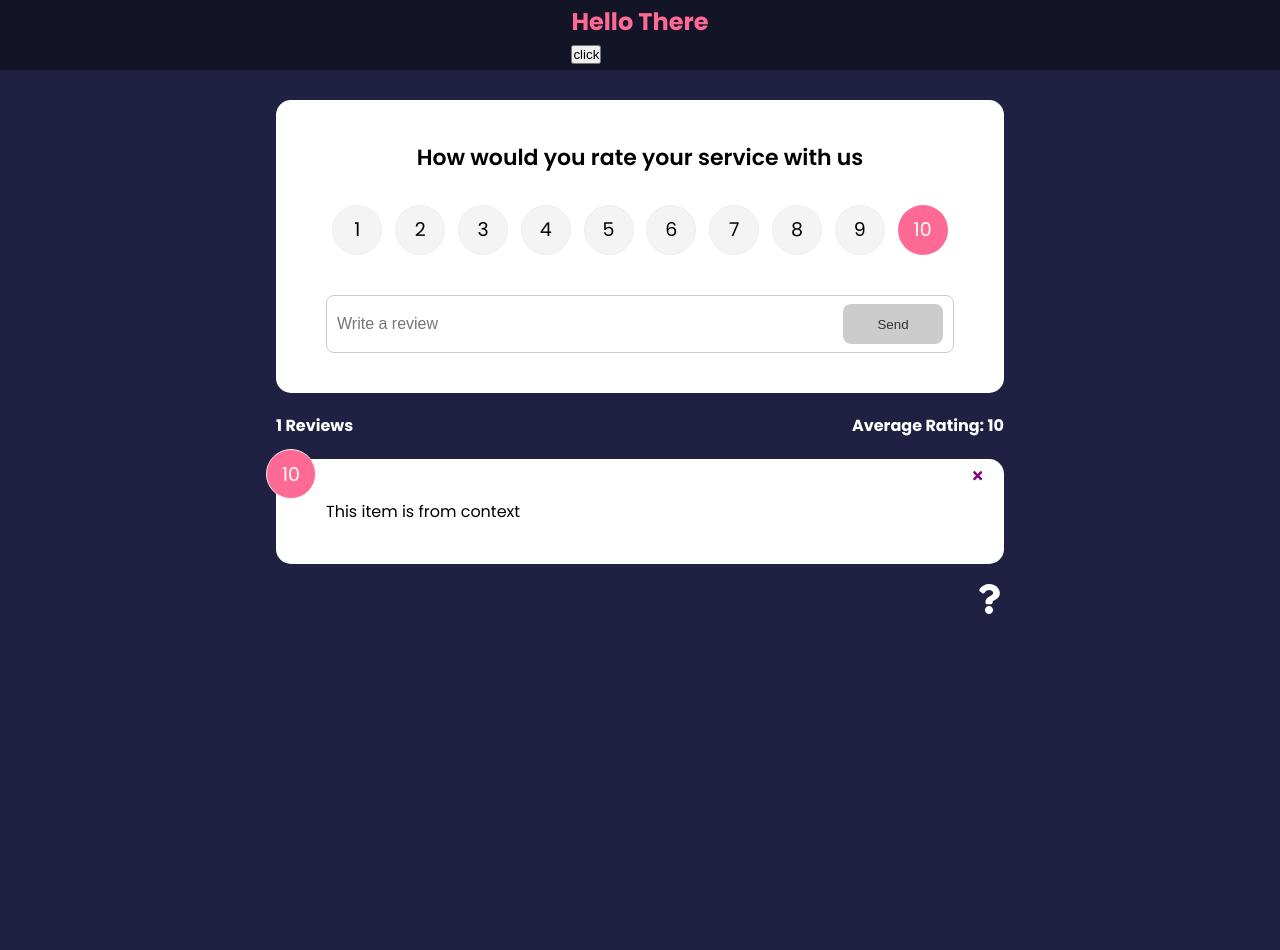
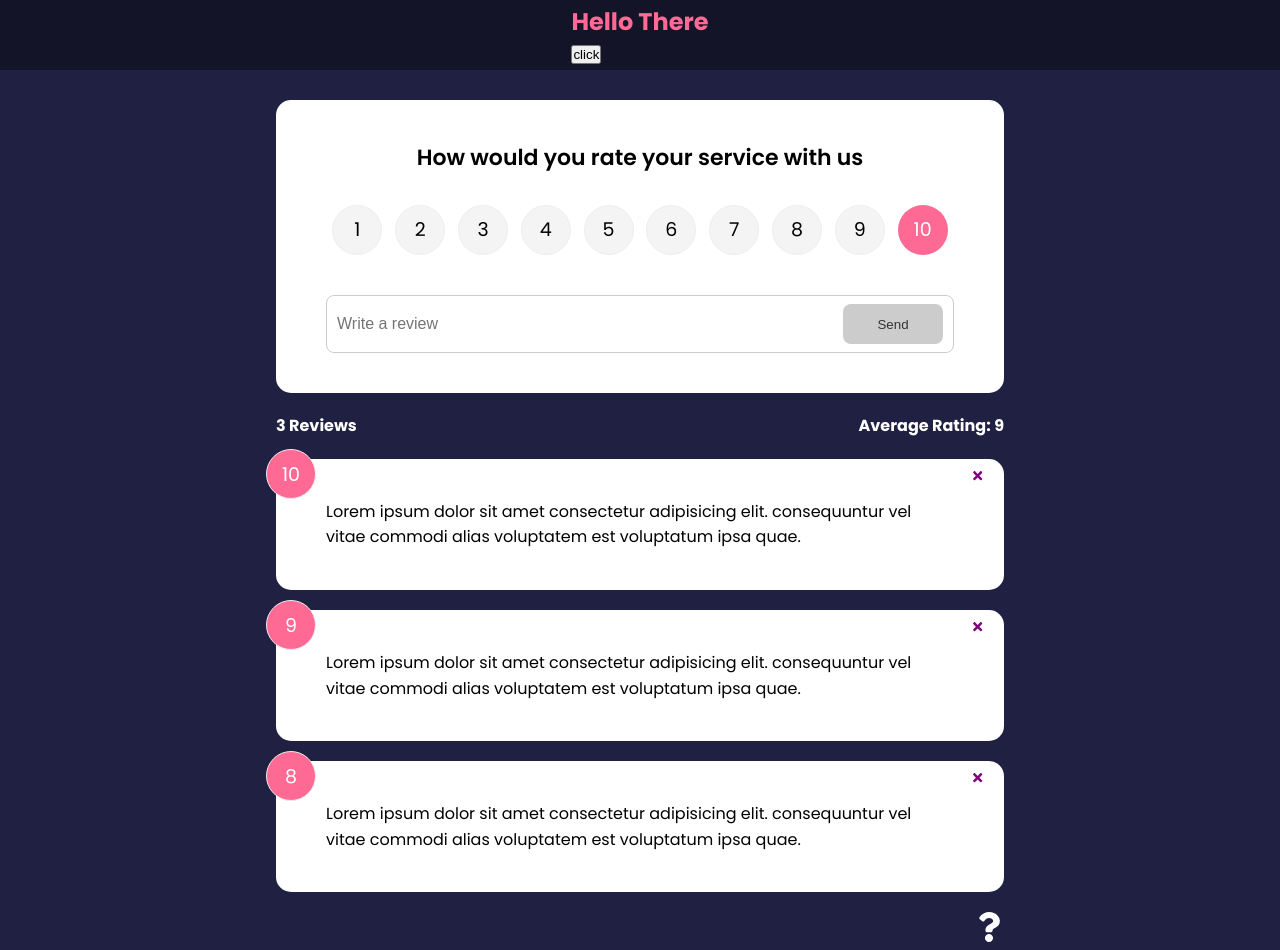
Before and after one commit to Hosseinht/rateapp-react, a React (Create React App) app: page / in a window 1280 px wide. Before the commit the page ends 800 px from the top, so only its background shows below. Built offline with nearby package versions, Linux system fonts and the light colour scheme.

Commit message:
Moving Functions to Context

```diff
--- a/src/App.js
+++ b/src/App.js
@@ -1,9 +1,6 @@
-import {v4 as uuidv4} from 'uuid'
 import {BrowserRouter as Router, Route, Routes} from "react-router-dom";
 import Header from "./components/Header";
 import RateList from "./components/RateList";
-import RateData from "./data/RateData";
-import {useState} from "react";
 import RateStats from "./components/RateStats";
 import RateForm from "./components/RateForm";
 import AboutPage from "./pages/AboutPage";
@@ -12,36 +9,19 @@
 
 
 function App() {
-    const [rateData, setRateData] = useState(RateData)
-    const [reverse, setReverse] = useState(false)
 
-    const deleteRateData = (id) => {
-        if (window.confirm('Are you sure you want to delete?'))
-            setRateData(rateData.filter((item) =>
-                item.id !== id
-            ))
-    }
-
-    const addRate = (newRate) => {
-        newRate.id = uuidv4()
-        setRateData([newRate, ...rateData])
-        // state is immutable so we can't just push on to it we need to make a copy of it
-    }
 
     return (
         <RateProvider>
             <Router>
-                <Header reverse={reverse} setReverse={setReverse}/>
+                <Header />
                 <div className='container'>
                     <Routes>
                         <Route exact path='/' element={
                             <>
-                                <RateForm handleAdd={addRate}/>
+                                <RateForm/>
                                 <RateStats/>
-                                <RateList
-                                    reverse={reverse}
-                                    handleDelete={deleteRateData}
-                                />
+                                <RateList/>
                             </>
                         }>
                         </Route>
@@ -55,3 +35,49 @@
 }
 
 export default App;
+
+
+// function App() {
+//     const [rateData, setRateData] = useState(RateData)
+//     const [reverse, setReverse] = useState(false)
+//
+//     const deleteRateData = (id) => {
+//         if (window.confirm('Are you sure you want to delete?'))
+//             setRateData(rateData.filter((item) =>
+//                 item.id !== id
+//             ))
+//     }
+//
+//     const addRate = (newRate) => {
+//         newRate.id = uuidv4()
+//         setRateData([newRate, ...rateData])
+//         // state is immutable so we can't just push on to it we need to make a copy of it
+//     }
+//
+//     return (
+//         <RateProvider>
+//             <Router>
+//                 <Header reverse={reverse} setReverse={setReverse}/>
+//                 <div className='container'>
+//                     <Routes>
+//                         <Route exact path='/' element={
+//                             <>
+//                                 <RateForm handleAdd={addRate}/>
+//                                 <RateStats/>
+//                                 <RateList
+//                                     reverse={reverse}
+//                                     handleDelete={deleteRateData}
+//                                 />
+//                             </>
+//                         }>
+//                         </Route>
+//                         <Route path='/about' element={<AboutPage/>}/>
+//                     </Routes>
+//                     <AboutIconLink/>
+//                 </div>
+//             </Router>
+//         </RateProvider>
+//     );
+// }
+//
+// export default App;
--- a/src/components/Header.jsx
+++ b/src/components/Header.jsx
@@ -1,8 +1,9 @@
 import PropTypes from 'prop-types';
-import Card from "./shared/Card";
-import {useState} from "react";
+import {useContext} from "react";
+import RateContext from "../context/RateContext";
 
-function Header({text, bgColor, textColor, reverse, setReverse}) {
+function Header({text, bgColor, textColor}) {
+    const {reverse, setReverse} = useContext(RateContext)
     const headerStyles = {
         backgroundColor : bgColor,
         color : textColor,
--- a/src/components/RateForm.jsx
+++ b/src/components/RateForm.jsx
@@ -1,11 +1,15 @@
-import {useState} from "react";
+import {useContext, useState} from "react";
 import Card from "./shared/Card";
 import Button from "./shared/Button";
 import RatingSelect from "./RatingSelect";
+import RateContext from "../context/RateContext";
 
 // when we have a form we are gonna have a piece of state for each input in that form
-const RateForm = ({select, handleAdd}) => {
+const RateForm = ({select}) => {
     // whatever we type in input we want it to put in tex. so onChange={handleTextChange}
+
+    const {addRate} = useContext(RateContext)
+
 
     const [text, setText] = useState('')
     const [rating, setRating] = useState(10)
@@ -43,7 +47,7 @@
                 rating
             }
             // now we need to call a function in app level
-            handleAdd(newRate)
+            addRate(newRate)
             setText('')
         }
     }
@@ -71,3 +75,74 @@
 };
 
 export default RateForm;
+
+
+
+// const RateForm = ({select, handleAdd}) => {
+//     // whatever we type in input we want it to put in tex. so onChange={handleTextChange}
+//
+//     const [text, setText] = useState('')
+//     const [rating, setRating] = useState(10)
+//     const [btnDisabled, setBtnDisabled] = useState(true)
+//     const [message, setMessage] = useState('')
+//
+//     const handleTextChange = (e) => {
+//         if (text === '') {
+//             setBtnDisabled(true)
+//             setMessage(null)
+//             // setMessage = null because when there is no text no message should be shown
+//         } else if (text !== '' && text.trim().length <= 10) {
+//             // trim = no white space
+//             setBtnDisabled(true)
+//             setMessage('Text must be at least 10 characters')
+//         } else {
+//             setBtnDisabled(false)
+//             setMessage(null)
+//         }
+//         // event parameter(e)? we need to get whatever being typed in
+//         setText(e.target.value)
+//     }
+//
+//     // Event handler for submitting form
+//     const handleSubmit = (e) => {
+//         // default behaviour is submitting to the actual file
+//         e.preventDefault()
+//         // even thou we manage it in handleTextChange, client can do
+//         // something like un disable the button using tools in chrome
+//         if (text.trim().length > 10) {
+//             const newRate = {
+//                 // text:text,
+//                 // rating:rating
+//                 text,
+//                 rating
+//             }
+//             // now we need to call a function in app level
+//             handleAdd(newRate)
+//             setText('')
+//         }
+//     }
+//
+//     return (
+//         <Card>
+//             <form onSubmit={handleSubmit}>
+//                 <h2>How would you rate your service with us</h2>
+//                 <RatingSelect select={(rating) => setRating(rating)}/>
+//                 <div className="input-group">
+//                     <input
+//                         onChange={handleTextChange}
+//                         type="text"
+//                         placeholder='Write a review'
+//                         value={text}
+//                     />
+//                     <Button type='submit' isDisabled={btnDisabled}>Send</Button>
+//                 </div>
+//                 {message && <div className='message'>{message}</div>}
+//             </form>
+//         </Card>
+//
+//
+//     );
+// };
+//
+// export default RateForm;
+//
--- a/src/components/RateItem.jsx
+++ b/src/components/RateItem.jsx
@@ -1,8 +1,10 @@
 import Card from "./shared/Card";
 import {FaTimes} from "react-icons/fa";
-import {useState} from "react";
+import {useContext} from "react";
+import RateContext from "../context/RateContext";
 
-const RateItem = ({item, reverse, handleDelete}) => {
+const RateItem = ({item}) => {
+    const {deleteRateData, reverse} = useContext(RateContext)
     // const handleClick = (gooz) => {
     //     console.log(gooz)
     //     // gooz is id
@@ -10,7 +12,7 @@
     return (
         <Card reverse={reverse}>
             <div className="num-display">{item.rating}</div>
-            <button onClick={() => handleDelete(item.id)} className="close">
+            <button onClick={() => deleteRateData(item.id)} className="close">
                 <FaTimes color='purple'/>
             </button>
             <div className="text-display">{item.text}</div>
@@ -20,3 +22,23 @@
 };
 
 export default RateItem;
+
+
+// const RateItem = ({item, reverse, handleDelete}) => {
+//     // const handleClick = (gooz) => {
+//     //     console.log(gooz)
+//     //     // gooz is id
+//     // }
+//     return (
+//         <Card reverse={reverse}>
+//             <div className="num-display">{item.rating}</div>
+//             <button onClick={() => handleDelete(item.id)} className="close">
+//                 <FaTimes color='purple'/>
+//             </button>
+//             <div className="text-display">{item.text}</div>
+//             {/*<button onClick={() => setReverse(!reverse)}>click</button>*/}
+//         </Card>
+//     );
+// };
+//
+// export default RateItem;
--- a/src/components/RateList.jsx
+++ b/src/components/RateList.jsx
@@ -4,7 +4,7 @@
 import RateContext from "../context/RateContext";
 
 
-const RateList = ({ reverse, handleDelete}) => {
+const RateList = () => {
     const {rateData} = useContext(RateContext)
     console.log(rateData)
 
@@ -22,10 +22,8 @@
                         exit={{opacity: 0}}
                     >
                         <RateItem
-                            reverse={reverse}
                             key={item.id}
                             item={item}
-                            handleDelete={handleDelete}
                         />
                     </motion.div>
                 ))}
--- a/src/context/RateContext.js
+++ b/src/context/RateContext.js
@@ -1,20 +1,51 @@
 import {createContext, useState} from "react";
+import {v4 as uuidv4} from "uuid";
 
 
 const RateContext = createContext()
 
 export const RateProvider = ({children}) => {
+    const [reverse, setReverse] = useState(false)
     const [rateData, setRateData] = useState([
         {
             id: 1,
-            text: "This item is from context",
-            rating: 10
-        }
+            rating: 10,
+            text: 'Lorem ipsum dolor sit amet consectetur adipisicing elit. consequuntur vel vitae commodi alias voluptatem est voluptatum ipsa quae.',
+        },
+        {
+            id: 2,
+            rating: 9,
+            text: 'Lorem ipsum dolor sit amet consectetur adipisicing elit. consequuntur vel vitae commodi alias voluptatem est voluptatum ipsa quae.',
+        },
+        {
+            id: 3,
+            rating: 8,
+            text: 'Lorem ipsum dolor sit amet consectetur adipisicing elit. consequuntur vel vitae commodi alias voluptatem est voluptatum ipsa quae.',
+        },
     ])
+
+    const deleteRateData = (id) => {
+        if (window.confirm('Are you sure you want to delete?'))
+            setRateData(rateData.filter((item) =>
+                item.id !== id
+            ))
+    }
+
+    const addRate = (newRate) => {
+        newRate.id = uuidv4()
+        setRateData([newRate, ...rateData])
+        // state is immutable so we can't just push on to it we need to make a copy of it
+    }
+
+
     return (
         <RateContext.Provider value={{
             // rateData:rateData,
             rateData,
+            deleteRateData,
+            addRate,
+            reverse,
+            setReverse
         }}>
             {/*whatever we wrap. which is the children that we passed in*/}
             {children}
```
